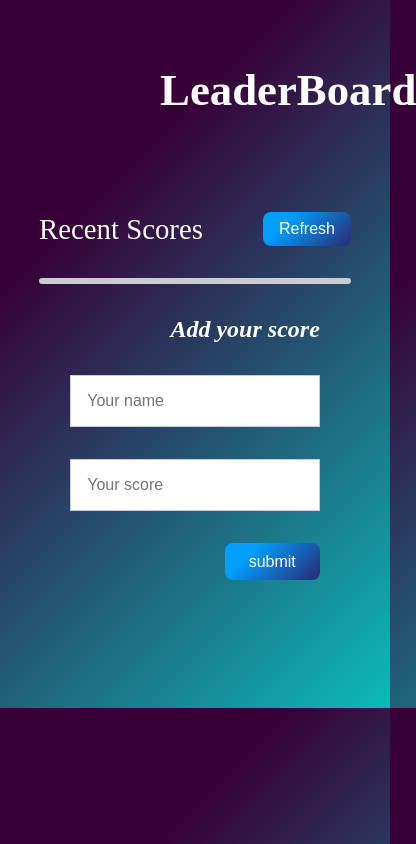
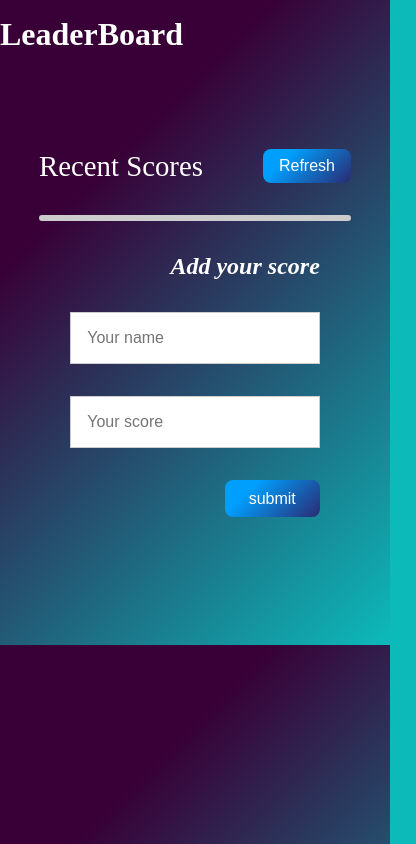
Before and after one commit to moise10r/leaderboard-app, a website built with webpack: page src/index.html in a window 390 px wide. Shown: the whole page, 416 px wide, since content can reach past the window. Built offline with nearby package versions, Linux system fonts and the light colour scheme; no server answers.

Commit message:
Put the main title responsible

```diff
--- a/src/style/style.css
+++ b/src/style/style.css
@@ -208,6 +208,12 @@ li {
     flex-direction: column;
   }
 
+  .main-section h1 {
+    margin: 0;
+    margin-top: 1rem;
+    font-size: 2rem;
+  }
+
   .main-left-wrappe {
     width: 100%;
   }
```
